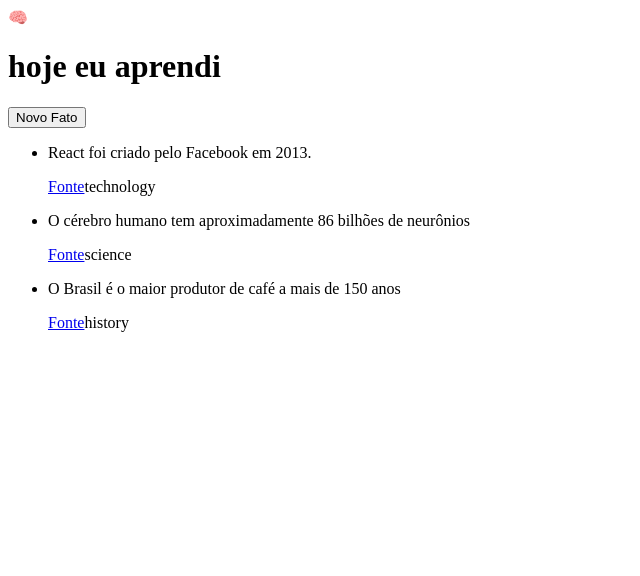
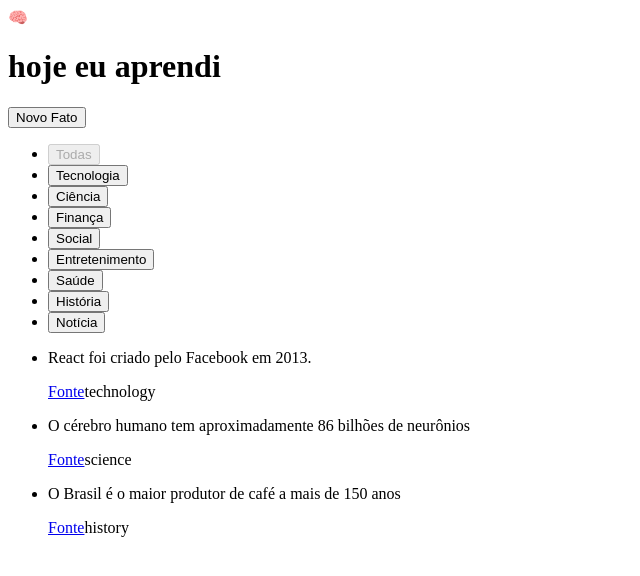
Before and after one commit to FernandoArtur/today-i-learned, a React (Vite) app: page / in a window 1280 px wide. Shown: the top 576 px of the page, without its empty margins (0-640 px from the left). Built offline with nearby package versions, Linux system fonts and the light colour scheme.

Commit message:
feat: implementar logica de filtros para categorias

```diff
--- a/src/App.tsx
+++ b/src/App.tsx
@@ -2,6 +2,7 @@ import { useState } from "react";
 import type { Fact } from "./types";
 import Header from "./components/Header";
 import FactList from "./components/FactList";
+import CategoryFilter from "./components/CategoryFilter";
 
 const INITIAL_FACTS: Fact[] = [{
   id: 1,
@@ -45,11 +46,22 @@ export default function App() {
     setShowForm(show => !show);
   };
 
+  function handleSelectCategory(category: string) {
+    setCurrentCategory(category);
+  };
+
   return (
     <>
-      <Header showForm={showForm} onToggleForm={handleToggleForm}/>
+      <Header
+        showForm={showForm}
+        onToggleForm={handleToggleForm}
+        />
       { showForm && <p>Aqui conterá um formulario</p>}
       <main>
+        <CategoryFilter
+          currentCategory={currentCategory}
+          onSelectCategory={handleSelectCategory}
+        />
         <FactList facts={displayedFacts} />
       </main>
     </>
```
